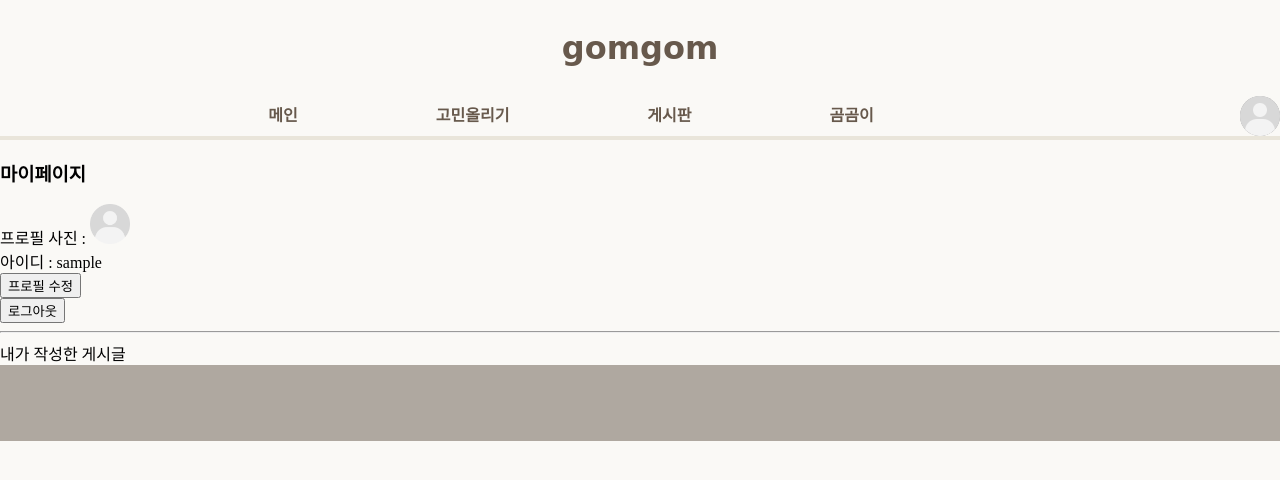
After one commit to MinseoKangQ/gomgom-back, a Django app: page /accounts/mypage/ in a window 1280 px wide. The commit adds this page. Shown: the top 480 px of the page. Run offline with Django 4.2, Linux system fonts and the light colour scheme; the visitor is signed in with stand-in values (Sample User, id 1); data that the repository does not hold is empty; some web fonts are replaced; grey boxes are pictures that could not be loaded.

Commit message:
mypage.html 추가

```diff
--- a/accounts/urls.py
+++ b/accounts/urls.py
@@ -1,6 +1,6 @@
 from django.urls import path
 
-from .views import signup_view,login_view,logout_view
+from .views import signup_view,login_view,logout_view, mypage_view
 
 app_name='accounts'
 
@@ -8,5 +8,5 @@ urlpatterns = [
     path('signup/',signup_view,name='signup'),
     path('login/',login_view,name='login'),
     path('logout/',logout_view,name='logout'),
-
+    path('mypage/', mypage_view, name='mypage')
 ]
--- a/accounts/views.py
+++ b/accounts/views.py
@@ -3,8 +3,10 @@ from django.contrib.auth import logout,login
 from django.shortcuts import redirect,render
 from accounts.forms import signupForm
 from django.contrib.auth.forms import AuthenticationForm
+from posts.models import Post
 from users.models import models
 from .forms import CustomAuthenticationForm
+from django.contrib.auth.decorators import login_required
 
 # 완성
 
@@ -58,3 +60,12 @@ def logout_view(request):
         logout(request)
     #로그아웃 시, 그냥 홈페이지로 이동 redirect  ** 추후에 설정 필요함! **
     return redirect('gomgom:home')
+
+@login_required
+def mypage_view(request):
+    if request.method == 'GET':
+        post_list = Post.objects.filter(writer = request.user) # Post.writer 가 현재 로그인인 것 조회
+        context = {
+            'post_list' : post_list,
+        }
+        return render(request, 'accounts/mypage.html', context)
--- /dev/null
+++ b/templates/accounts/mypage.html
@@ -0,0 +1,37 @@
+{% extends 'base.html' %}
+    {% block title %}로그인{% endblock %}
+{% load static %}
+
+{% block content %}
+    <h3>마이페이지</h3>
+
+    {% comment %} 프로필 사진 {% endcomment %}
+    프로필 사진 :
+    {% if request.user.image %}
+        <img class="card__image" src="{{ request.user.image.url }}" alt="" height="40" width="40">
+        <br>
+    {% comment %} 회원가입 시 이미지가 없는 경우 {% endcomment %}
+    {% else %}
+        <img class="card__image" src="{% static 'photo/basic_profile.png' %}" alt="" height="40" width="40">
+        <br>
+    {% endif %}
+
+
+    아이디 : {{ user.username }}<br>
+    {% comment %} 프로필 수정 부분 페이지 연결하기 {% endcomment %}
+    <button onclick="location.href='{% url 'accounts:logout' %}'">프로필 수정</button><br>
+    <button onclick="location.href='{% url 'accounts:logout' %}'">로그아웃</button><br>
+
+    <hr>
+    내가 작성한 게시글<br>
+    {% for post in post_list %}
+        <div>
+            <a href="{% url 'posts:post-detail' post.id %}">{{ post.title }}</a><br>
+            post.id : {{ post.id }}<br>
+            post.content : {{ post.content }}<br>
+            post.created_at : {{ post.created_at }}<br>
+            post.writer : {{ post.writer }}<br>
+            상세페이지<br><br>
+        </div>
+    {% endfor %}
+{% endblock %}
--- a/templates/base.html
+++ b/templates/base.html
@@ -29,7 +29,7 @@
                 <li><a href="{% url 'posts:post-list-all' %}">게시판</a></li>
                 <li><a href="{% url 'gomgom:ai'%}">곰곰이</a></li>
             </ul>
-            <a href="마이페이지URL" class="mypage-button">
+            <a href="{% url 'accounts:mypage'%}" class="mypage-button">
                 <img src="{% static 'photo/mypage-icon.png' %}">
             </a>
         </nav>
```
